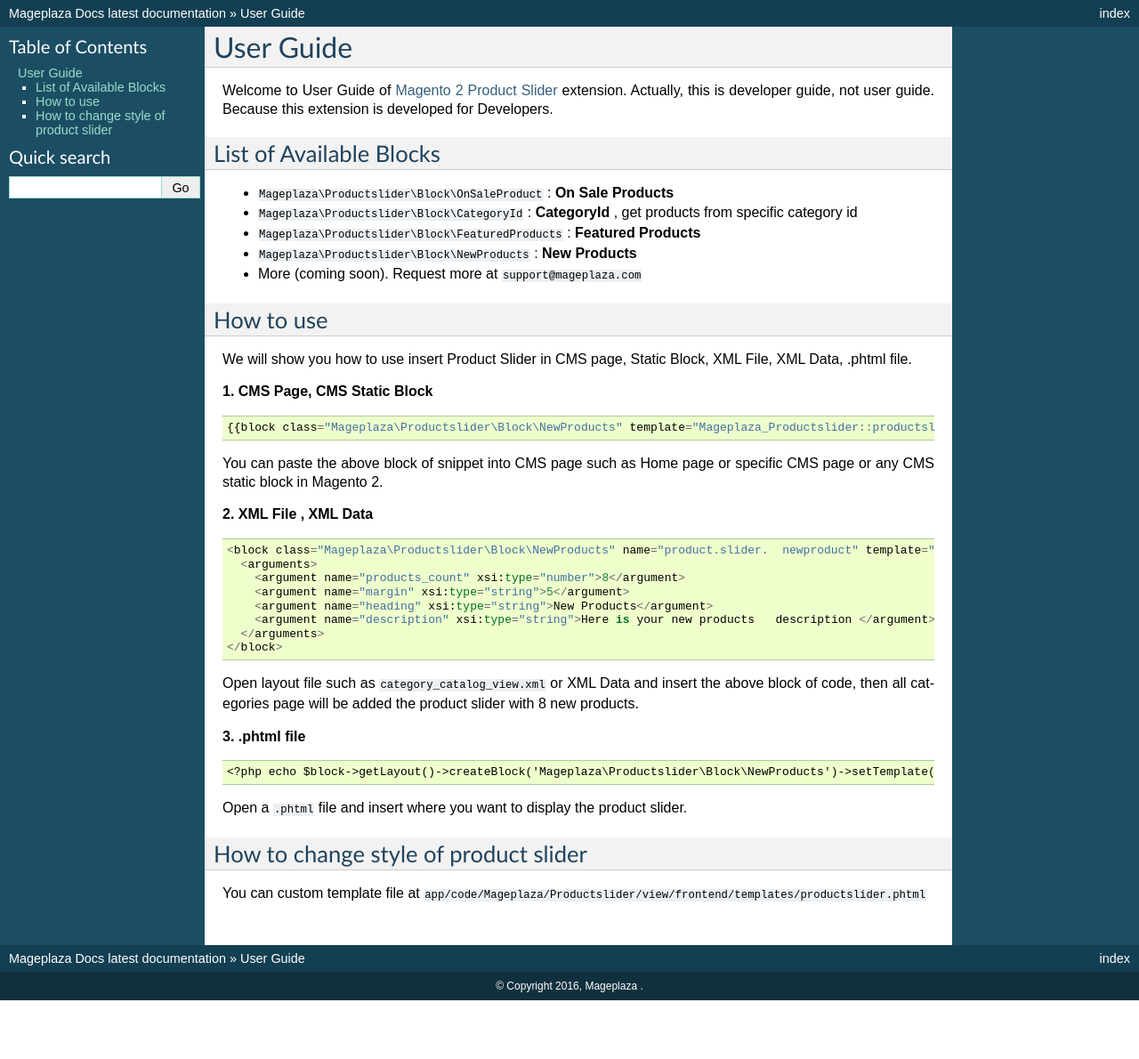
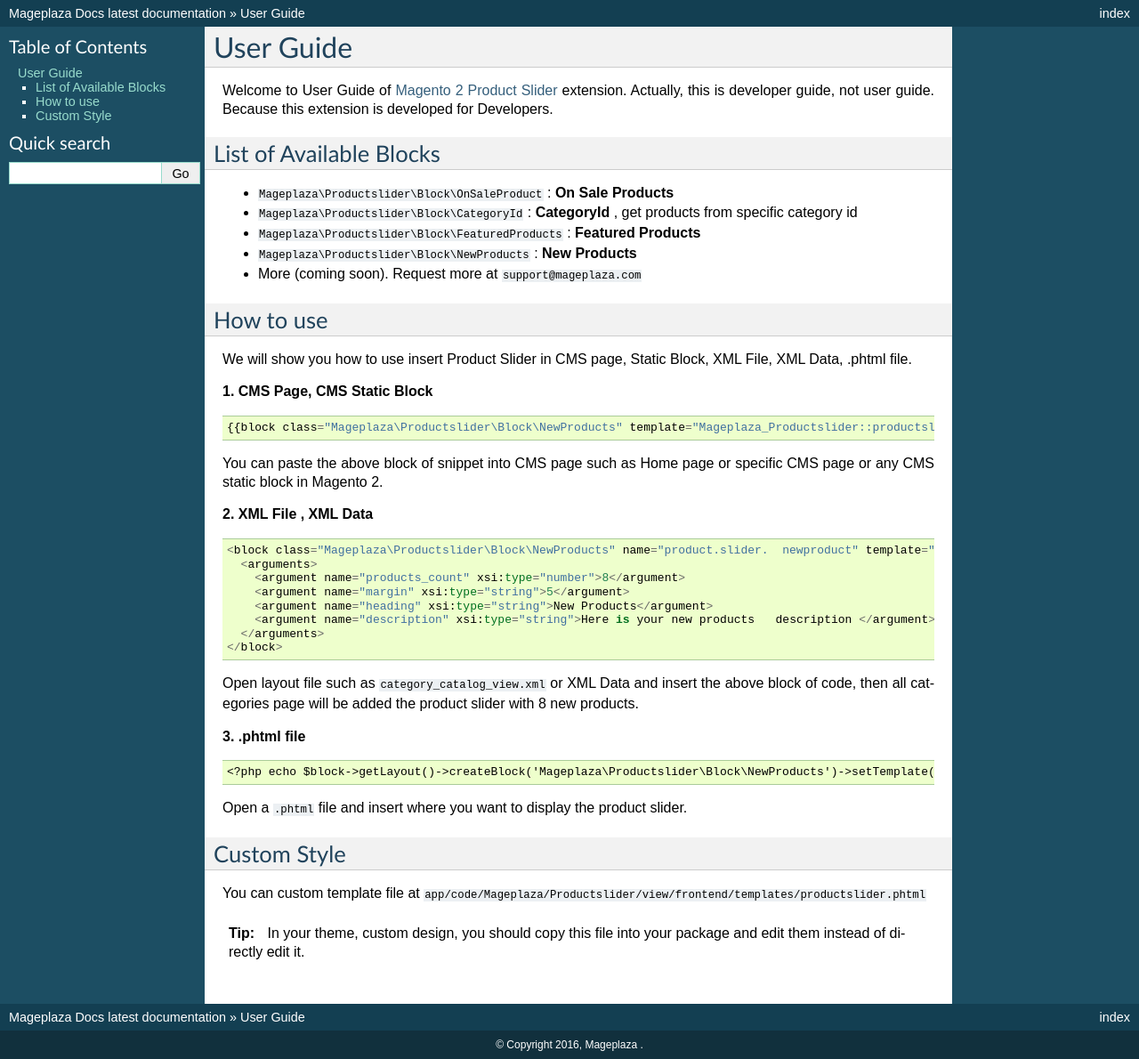
Before and after one commit to magepages/mpdocs, a Sphinx documentation site: the page built from docs/product-slider-m2/user-guide.rst, in a window 1280 px wide. Shown: the whole page at 89% size. Built offline with Sphinx 7.4.7, drawn with Linux system fonts in a browser that asks for light colours; pages that are not in the unit, such as notebooks, are missing from menus; before the commit the page ends 1124 px from its top, so only the background shows below that.

Commit message:
Auto update

```diff
--- a/docs/product-slider-m2/user-guide.rst
+++ b/docs/product-slider-m2/user-guide.rst
@@ -59,10 +59,14 @@
 
 
 
-How to change style of product slider
-----------------------------------------
+Custom Style
+-------------
 
 You can custom template file at  ``app/code/Mageplaza/Productslider/view/frontend/templates/productslider.phtml``
+
+.. tip::
+	In your theme, custom design, you should copy this file into your package and edit them instead of directly edit it.
+
 
 
 
```
